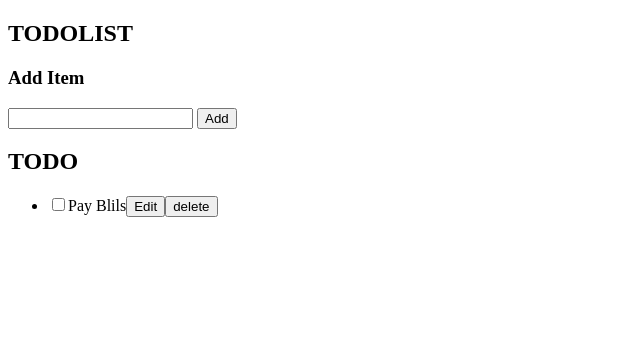
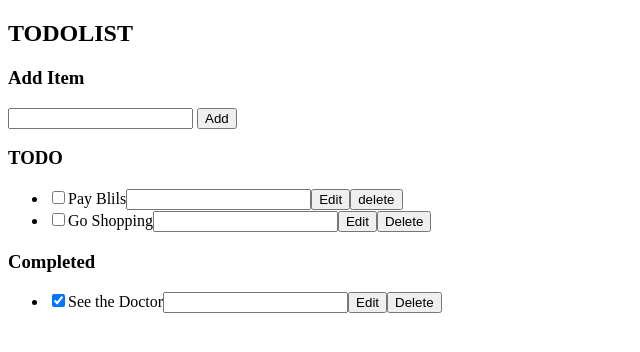
Before and after one commit to zohaibhassan9/To-Do-List-App, a plain HTML site: page index.html in a window 1280 px wide. Shown: the whole page, without its empty margins (0-640 px from the left). Drawn offline with Linux system fonts and the light colour scheme.

Commit message:
HTML Structure added successfully

```diff
--- a/index.html
+++ b/index.html
@@ -14,18 +14,24 @@
 <button>Add</button>
  </p>
 
- <h2>
-    TODO
- </h2>
+
+ <h3>TODO</h3>
  <ul id="incomplete-tasks">
-<li><input type="checkbox" name="checkbox"><label for="">Pay Blils</label><button>Edit</button><button>delete</button></li>
+<li><input type="checkbox" name="fill-checkbox"><label for="">Pay Blils</label><input type="text" name="" id=""><button>Edit</button><button>delete</button></li>
+<li><input type="checkbox" name="fill-checkbox" id=""><label for="Go Shopping">Go Shopping</label><input type="text"><button>Edit</button><button>Delete</button></li>
+
+</ul>
+
+<h3>Completed</h3>
+<ul id="completed-tasks">
+<li><input type="checkbox" name="" id="" checked><label for="">See the Doctor</label><input type="text" name="" id=""><button>Edit</button><button>Delete</button></li>
+
+
+</ul>
 
 
 
 
-
-
- </ul>
 
 
 
```
